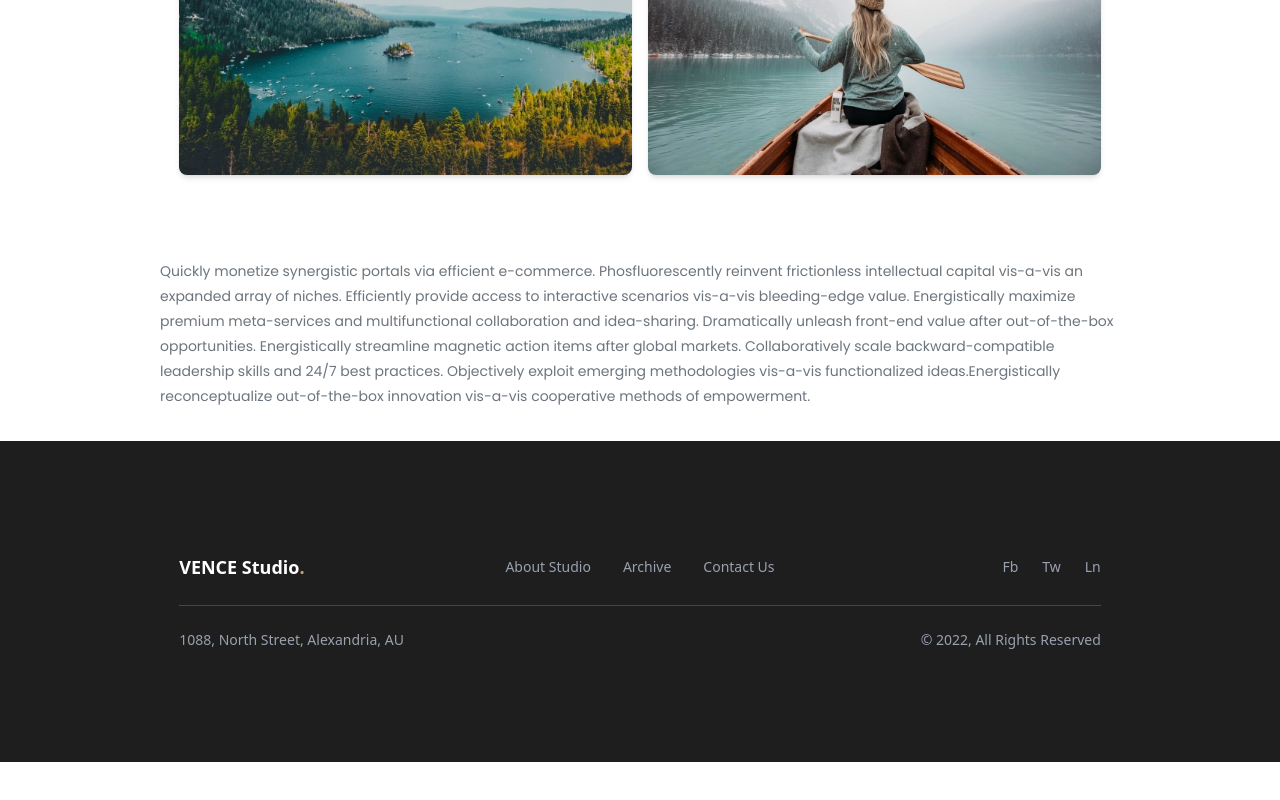
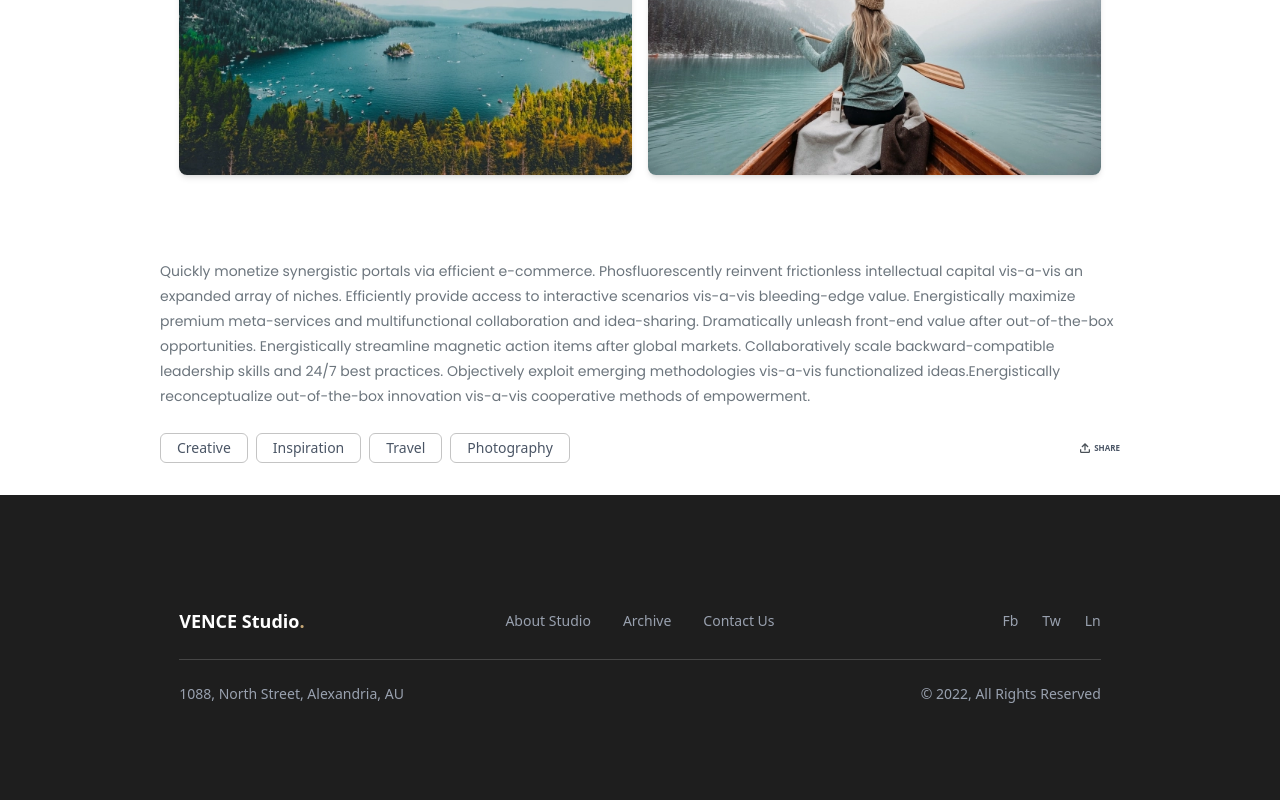
Before and after one commit to karinaveszeli/web-project, a React (Vite) app: page / in a window 1280 px wide. Shown: the part 2421-3221 px from the top of the page. Before the commit the page ends 3183 px from the top, so only its background shows below. Built offline with nearby package versions, Linux system fonts and the light colour scheme.

Commit message:
Add categories section and share button

```diff
--- a/src/App.jsx
+++ b/src/App.jsx
@@ -4,6 +4,7 @@ import Footer from "./components/Footer";
 import image1 from "./assets/images/img1.webp";
 import image2 from "./assets/images/img2.webp";
 import desertImage from "./assets/images/desertImage.webp";
+import shareIcon from "./assets/images/share.png";
 
 const App = () => {
   return (
@@ -101,6 +102,29 @@ const App = () => {
             leadership skills and 24/7 best practices. Objectively exploit emerging methodologies vis-a-vis functionalized
             ideas.Energistically reconceptualize out-of-the-box innovation vis-a-vis cooperative methods of empowerment.
           </p>
+
+          <div className="flex justify-between items-center mt-6">
+            <div className="flex space-x-2">
+              {["Creative", "Inspiration", "Travel", "Photography"].map((category, index) => (
+                <a
+                  key={index}
+                  href={`/`}
+                  className="px-4 py-1 text-sm border border-[#C4C4C4] rounded-md text-gray-600 hover:bg-gray-200 transition"
+                >
+                  {category}
+                </a>
+              ))}
+            </div>
+            <a
+              href="#"
+              className="flex items-center space-x-1 text-gray-600 font-bold text-[8px] hover:bg-gray-100 transition"
+            >
+              <img src={shareIcon} alt="Share" className="w-[10px] h-[10px] object-contain" />
+              <span>SHARE</span>
+            </a>
+          </div>
+
+
         </div>
 
       </main>
```
Also changed, not shown: src/assets/images/share.png (added).
